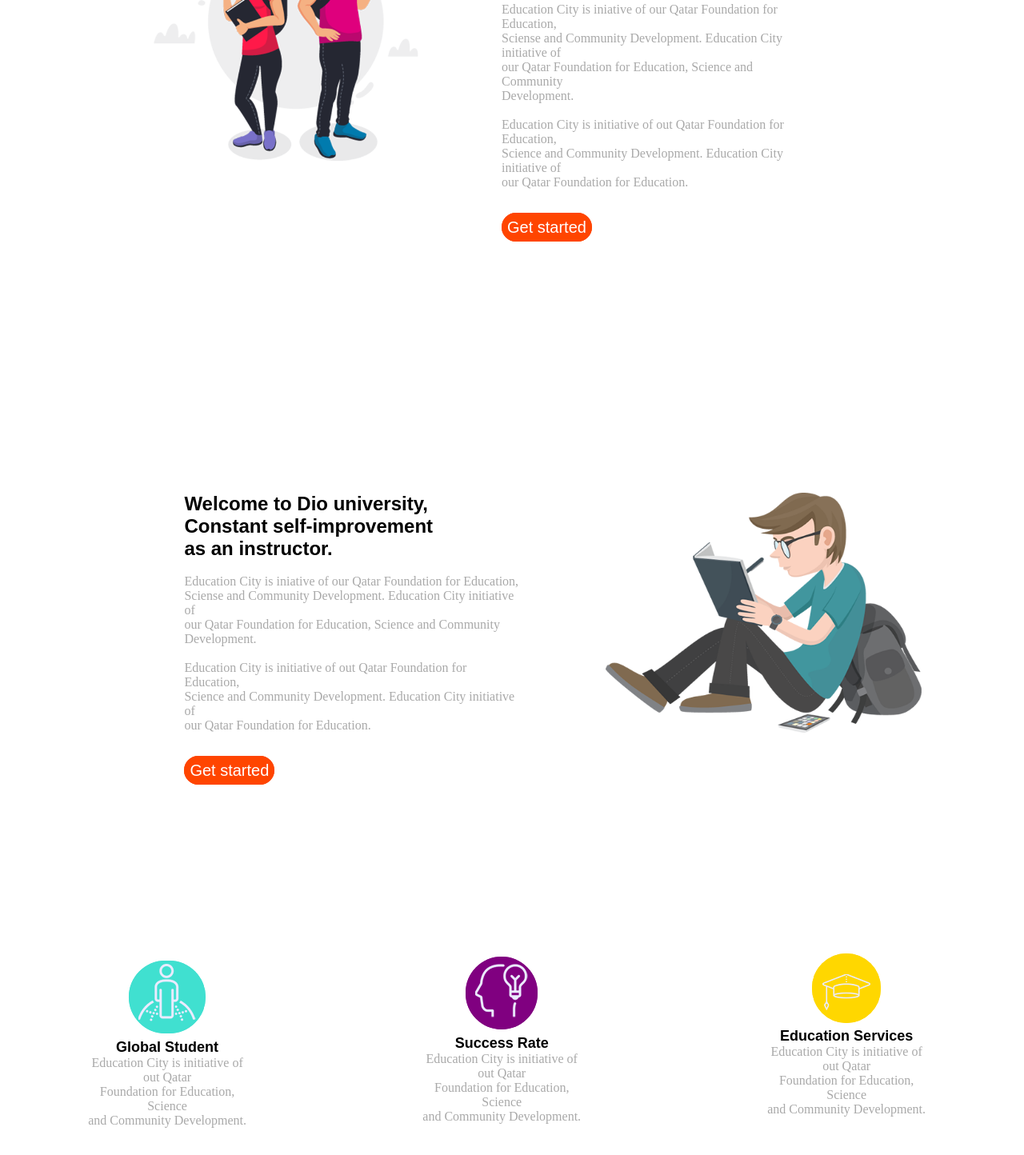
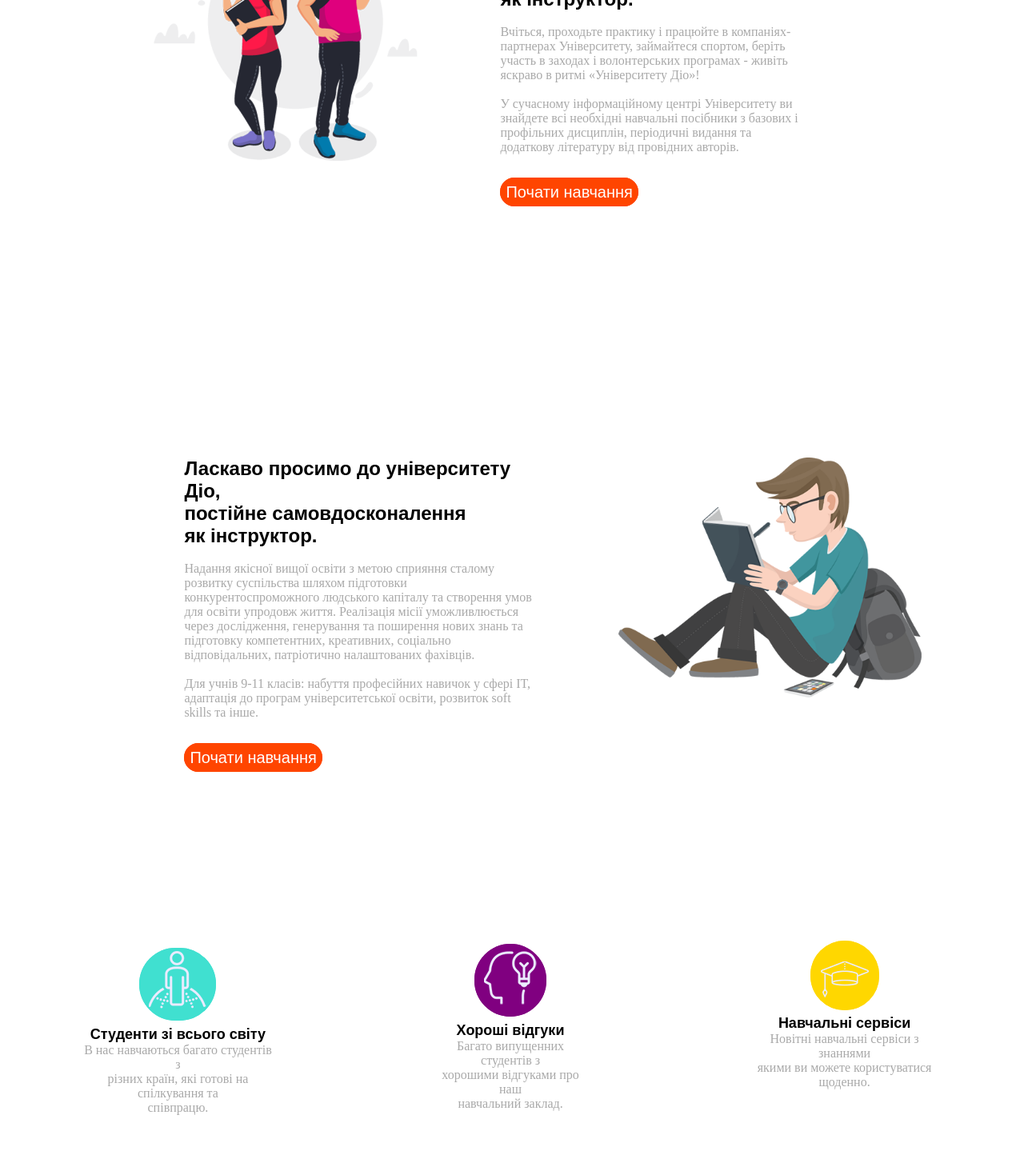
Before and after one commit to KozArtem/Dio-University, a plain HTML site: page index.html in a window 1280 px wide. Shown: the part 956-2400 px from the top of the page at 80% size. Drawn offline with Linux system fonts and the light colour scheme.

Commit message:
1
1

Signed-off-by: deltoy <67257759+KozArtem@users.noreply.github.com>

```diff
--- a/index.html
+++ b/index.html
@@ -79,80 +79,70 @@
         <img src="h1w.png" class="BoxImage">
         <div class="BoxBox">
             <a class="BoxBigText" align="center">
-                Welcome to Dio university,<br>
-                Constant self-improvement<br>
-                as an instructor.
+                Ласкаво просимо до університету Діо,<br>
+                постійне самовдосконалення<br>
+                як інструктор.
             </a>
             <br><br>
             <a  class="BoxAllText">
-                Education City is iniative of our Qatar Foundation for Education,<br>
-                Sciense and Community Development. Education City initiative of <br>
-                our Qatar Foundation for Education, Science and Community <br>
-                Development.
+                Вчіться, проходьте практику і працюйте в компаніях-партнерах Університету, займайтеся спортом, беріть участь в заходах і волонтерських програмах - живіть яскраво в ритмі «Університету Діо»!
             </a>
             <br><br>
             <a  class="BoxAllText">
-                Education City is initiative of out Qatar Foundation for Education,<br>
-                Science and Community Development. Education City initiative of<br>
-                our Qatar Foundation for Education.
+                У сучасному інформаційному центрі Університету ви знайдете всі необхідні навчальні посібники з базових і профільних дисциплін, періодичні видання та додаткову літературу від провідних авторів.
             </a>
             <br><br><br>
-            <a class="BoxButton" href="">Get started</a>
+            <a class="BoxButton" href="">Почати навчання</a>
         </div>
     </div>
     <div class="Box2">
         <div class="BoxBox">
             <a class="BoxBigText" align="center">
-                Welcome to Dio university,<br>
-                Constant self-improvement<br>
-                as an instructor.
+                Ласкаво просимо до університету Діо,<br>
+                постійне самовдосконалення<br>
+                як інструктор.
             </a>
             <br><br>
             <a  class="BoxAllText">
-                Education City is iniative of our Qatar Foundation for Education,<br>
-                Sciense and Community Development. Education City initiative of <br>
-                our Qatar Foundation for Education, Science and Community <br>
-                Development.
+                Надання якісної вищої освіти з метою сприяння сталому розвитку суспільства шляхом підготовки конкурентоспроможного людського капіталу та створення умов для освіти упродовж життя. Реалізація місії уможливлюється через дослідження, генерування та поширення нових знань та підготовку компетентних, креативних, соціально відповідальних, патріотично налаштованих фахівців.
             </a>
             <br><br>
             <a  class="BoxAllText">
-                Education City is initiative of out Qatar Foundation for Education,<br>
-                Science and Community Development. Education City initiative of<br>
-                our Qatar Foundation for Education.
+                Для учнів 9-11 класів: набуття професійних навичок у сфері IT, адаптація до програм університетської освіти, розвиток soft skills та інше.
             </a>
             <br><br><br>
-            <a class="BoxButton" href="">Get started</a>
+            <a class="BoxButton" href="">Почати навчання</a>
         </div>
         <img src="ghu2.png" class="BoxImage">
     </div>
     <div class="Blocks">
         <div class="Block1" align="center">
             <a class="Logotype1"><img src="k13.png"></a><br><br>
-            <a class="H1Text">Global Student</a><br>
+            <a class="H1Text">Студенти зі всього світу</a><br>
             <a  class="BoxAllText">
-                Education City is initiative of out Qatar <br>
-                Foundation for Education, Science<br>
-                and Community Development.
+                В нас навчаються багато студентів з <br>
+                різних країн, які готові на спілкування та<br>
+                співпрацю.
             </a>
         </div>
 
         <div class="Block2" align="center">
             <a class="Logotype2"><img src="k12.png"></a><br><br>
-            <a  class="H1Text">Success Rate</a><br>
+            <a  class="H1Text">Хороші відгуки</a><br>
             <a  class="BoxAllText">
-                Education City is initiative of out Qatar <br>
-                Foundation for Education, Science<br>
-                and Community Development.
+                Багато випущенних студентів з  <br>
+                хорошими відгуками про наш<br>
+                навчальний заклад.
             </a>
         </div>
 
         <div class="Block3" align="center">
             <a class="Logotype3"><img src="k14.png"></a><br><br>
-            <a  class="H1Text">Education Services</a><br>
+            <a  class="H1Text">Навчальні сервіси</a><br>
             <a  class="BoxAllText">
-                Education City is initiative of out Qatar <br>
-                Foundation for Education, Science<br>
-                and Community Development.
+                Новітні навчальні сервіси з знаннями<br>
+                якими ви можете користуватися <br>
+                щоденно.
             </a>
         </div>
     </div>
```
Also changed, not shown: style.css (line endings or trailing spaces).
